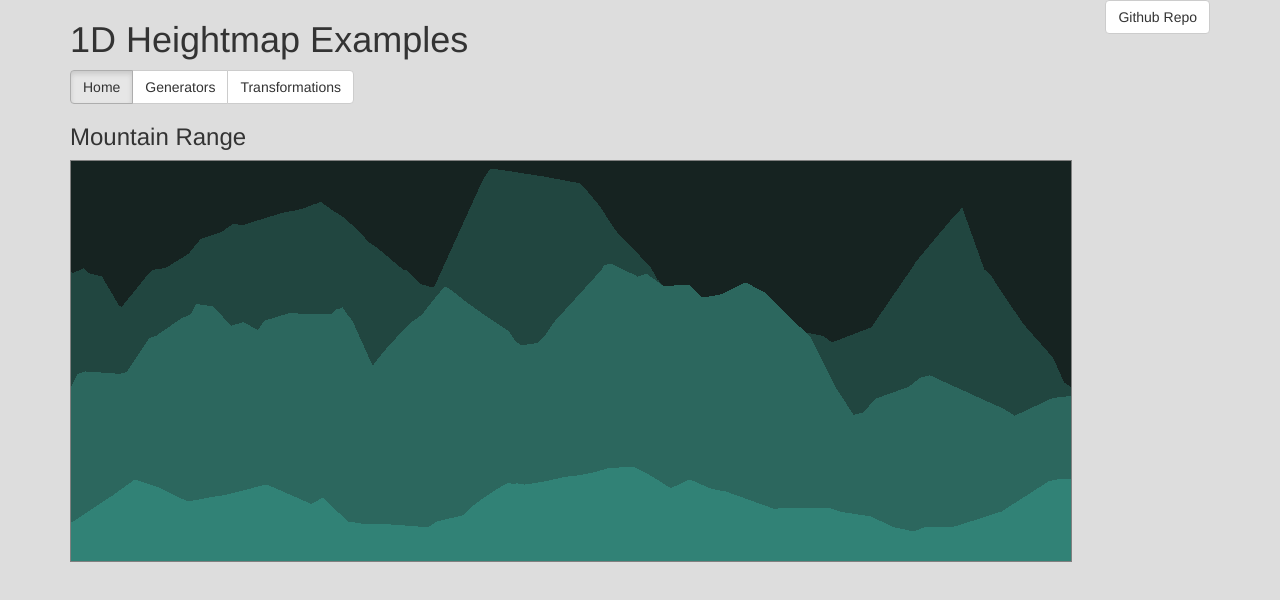
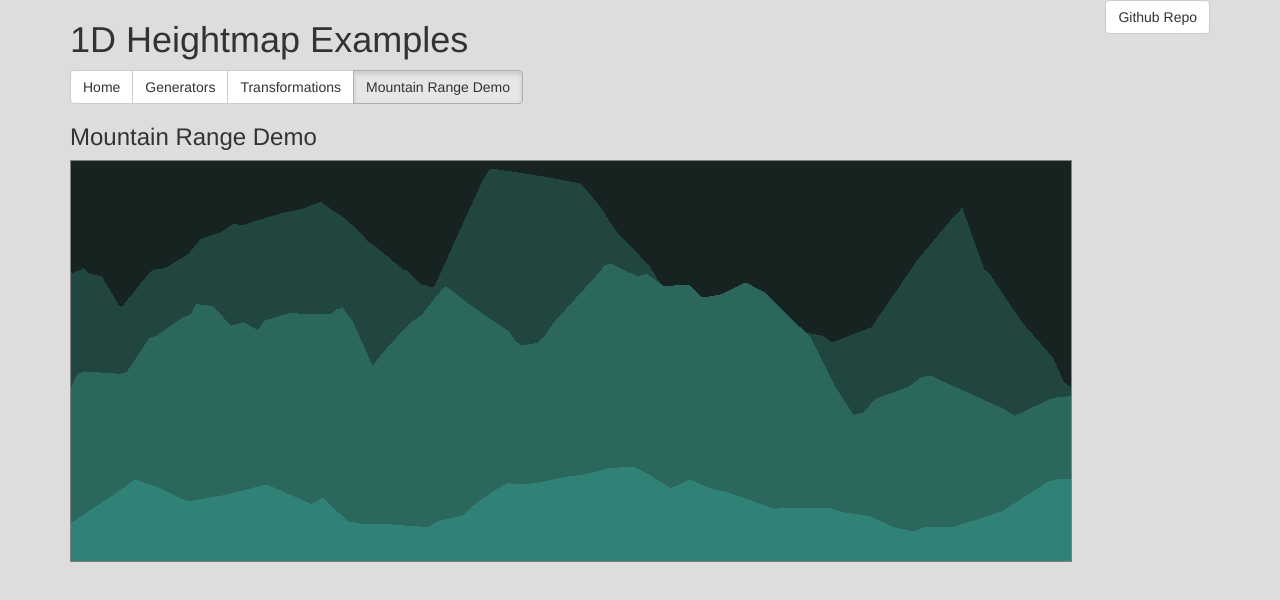
Before and after one commit to unstoppablecarl/1d-heightmap, a website with bundled scripts: page examples/mountain-range-demo.html in a window 1280 px wide. Built offline with nearby package versions, Linux system fonts and the light colour scheme.

Commit message:
mountain range demo

```diff
--- a/examples/test.html
+++ b/examples/mountain-range-demo.html
@@ -16,13 +16,14 @@
 
             <p>
                 <div class="btn-group" role="group">
-                    <a class="btn btn-default active" href="index.html">Home</a>
+                    <a class="btn btn-default" href="index.html">Home</a>
                     <a class="btn btn-default" href="generators.html">Generators</a>
                     <a class="btn btn-default" href="transformations.html">Transformations</a>
+                    <a class="btn btn-default active" href="mountain-range-demo.html">Mountain Range Demo</a>
                 </div>
             </p>
 
-            <h3>Mountain Range</h3>
+            <h3>Mountain Range Demo</h3>
 
             <div class="example-container"></div>
 
```
Also changed, not shown: examples/generators.html (+1 -0 lines), examples/index.html (+1 -0 lines), examples/transformations.html (+1 -0 lines).
